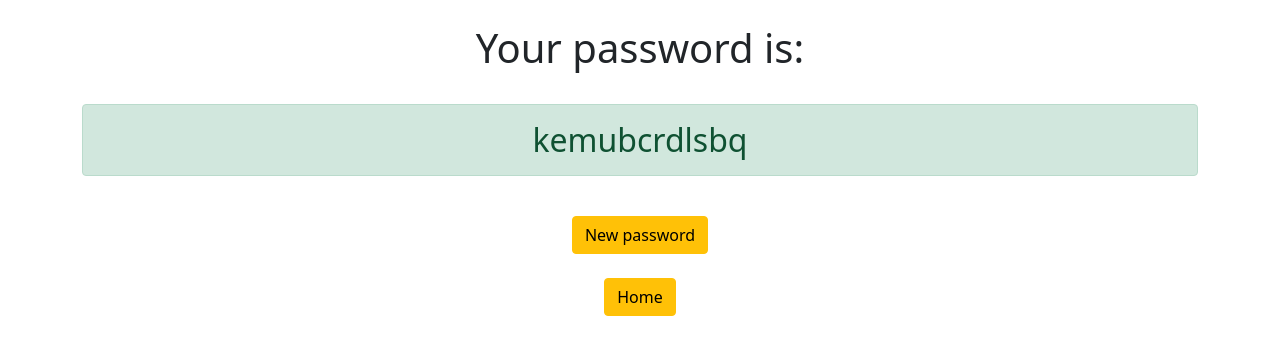
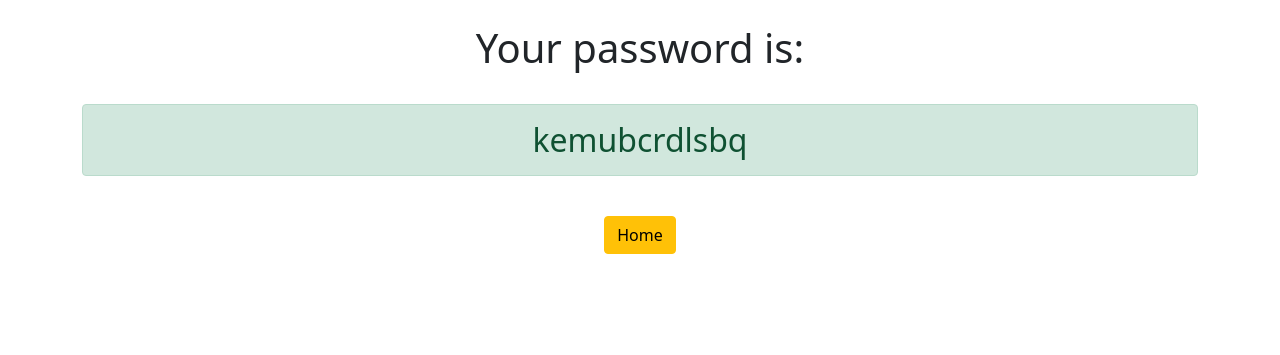
Before and after one commit to ppenkovskiy/password_generator, a Django app: page /password/ in a window 1280 px wide. Shown: the top 355 px of the page. Run offline with Django 3.2, Linux system fonts and the light colour scheme.

Commit message:
commit#10

```diff
--- a/generator/templates/generator/password.html
+++ b/generator/templates/generator/password.html
@@ -4,6 +4,5 @@
 <div class='container text-center'>
     <h1>Your password is:</h1><br>
     <h2 class='alert alert-success'>{{password}}</h2><br>
-    <a href="{% url 'password' %}" class='btn btn-warning'>New password</a><br><br>
     <a href="{% url 'home' %}" class='btn btn-warning'>Home</a>
 </div>
```
